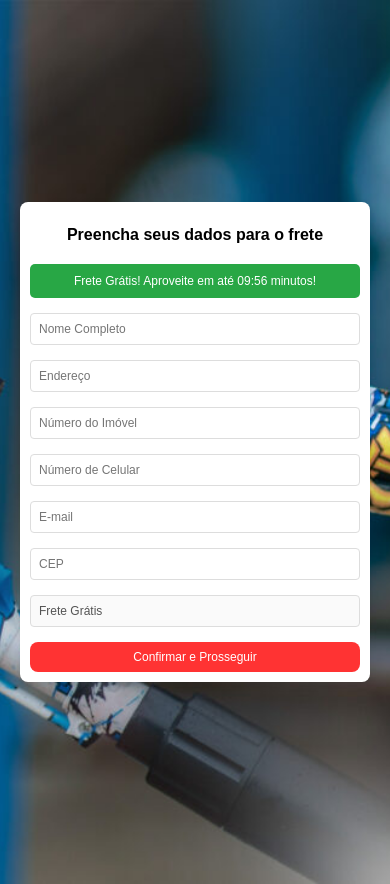
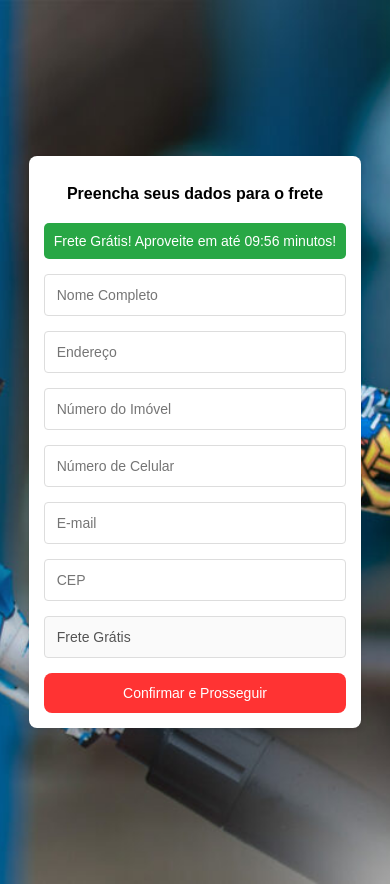
Before and after one commit to IagoMSantos/ArmasdeGel., a website: page frete.html in a window 390 px wide. Drawn offline with Linux system fonts and the light colour scheme.

Commit message:
Add files via upload

```diff
--- a/frete.html
+++ b/frete.html
@@ -84,7 +84,9 @@
         /* Responsivo */
         @media (max-width: 768px) {
             .form-container {
-                padding: 15px;
+                padding: 20px;
+                max-width: none;
+                width: 90%; /* Maior largura no mobile */
             }
 
             .form-container h2 {
@@ -92,18 +94,19 @@
             }
 
             .form-container input, .form-container button {
-                padding: 10px;
-                font-size: 14px;
+                padding: 14px;
+                font-size: 16px;
             }
 
             .frete-gratis {
-                font-size: 14px;
+                font-size: 16px;
             }
         }
 
         @media (max-width: 480px) {
             .form-container {
-                padding: 10px;
+                padding: 15px;
+                width: 95%; /* Ainda maior no mobile */
             }
 
             .form-container h2 {
@@ -111,12 +114,12 @@
             }
 
             .form-container input, .form-container button {
-                padding: 8px;
-                font-size: 12px;
+                padding: 12px;
+                font-size: 14px;
             }
 
             .frete-gratis {
-                font-size: 12px;
+                font-size: 14px;
             }
         }
     </style>
```
